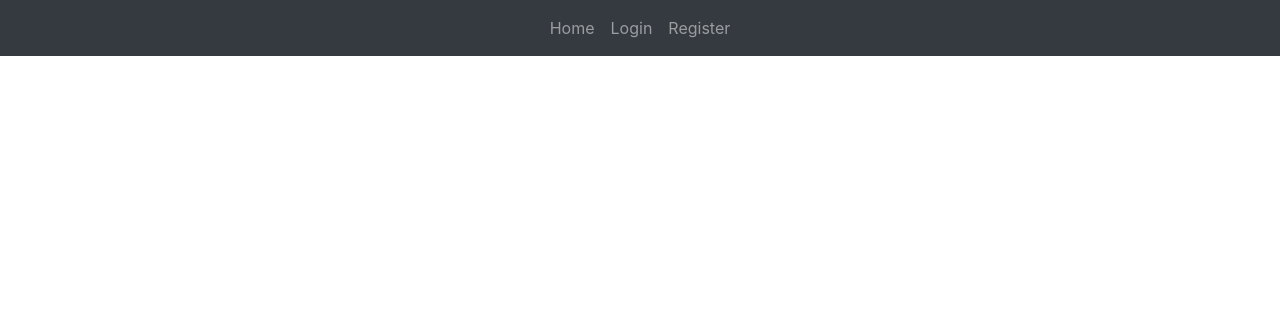
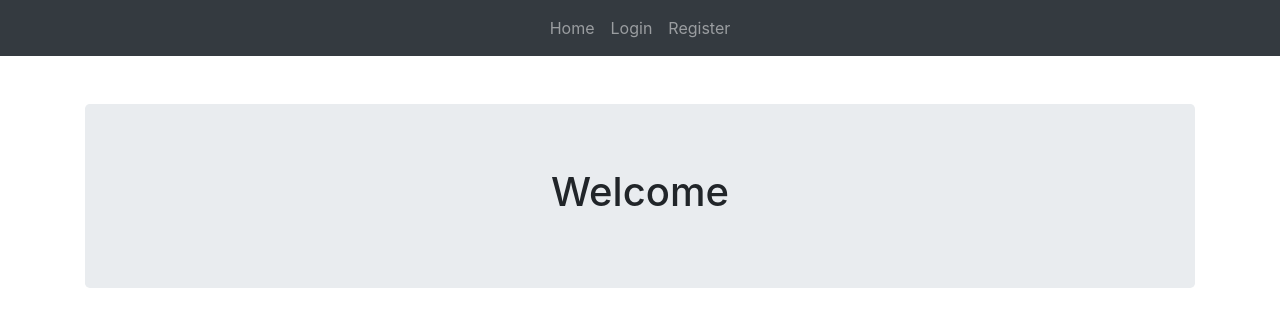
Before and after one commit to prawee/ced-client, a React (Create React App) app: page / in a window 1280 px wide. Shown: the top 326 px of the page. Built offline with nearby package versions, Linux system fonts and the light colour scheme.

Commit message:
fixed route for landing component

```diff
--- a/src/App.js
+++ b/src/App.js
@@ -15,7 +15,7 @@
       <Router>
         <div className="App">
           <Navbar/>
-          <Router exact path="/" component={Landing} />
+          <Route exact path="/" component={Landing} />
           <div className="container">
             <Route exact path="/register" component={Register} />
             <Route exact path="/login" component={Login} />
```
